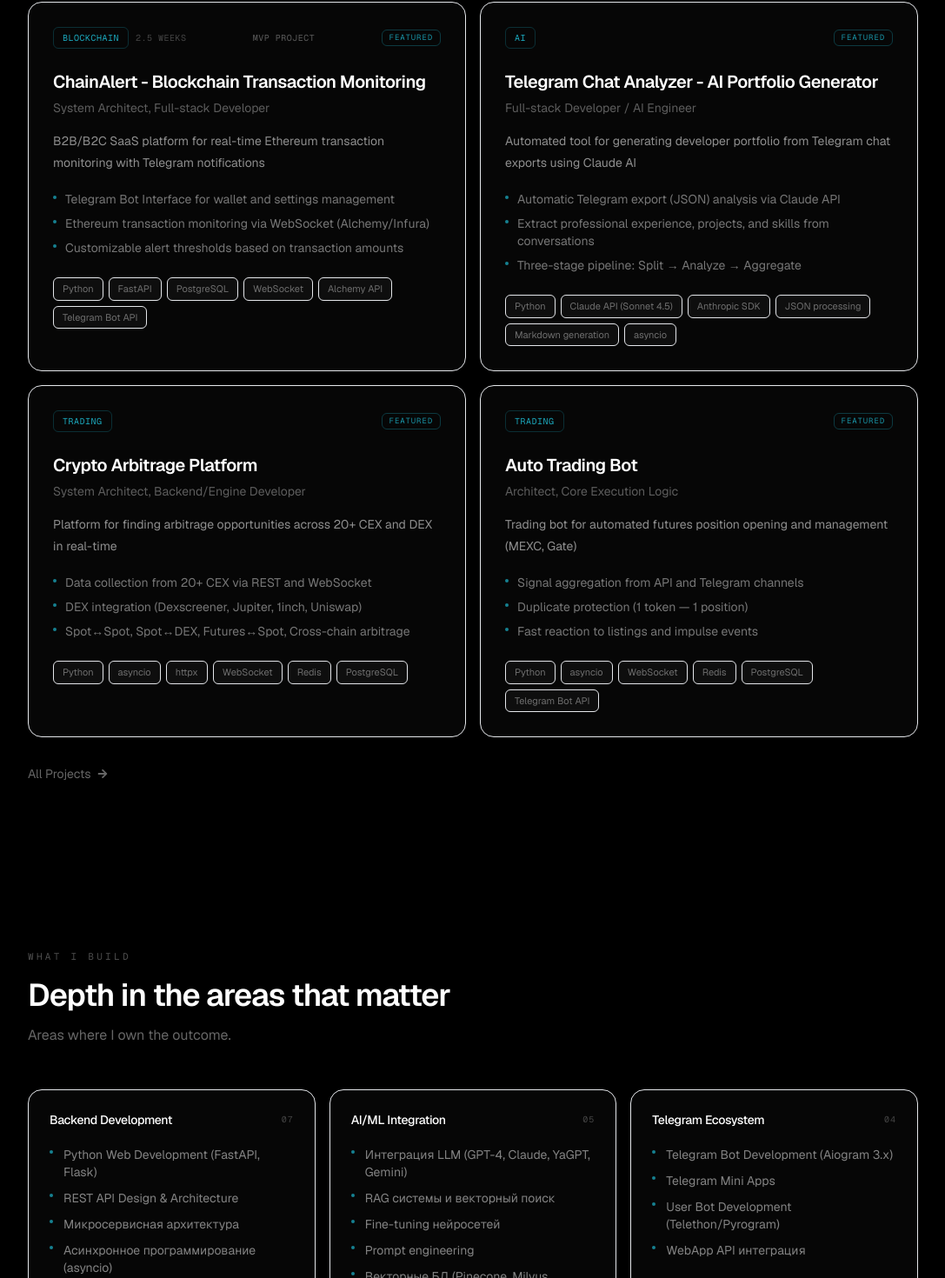
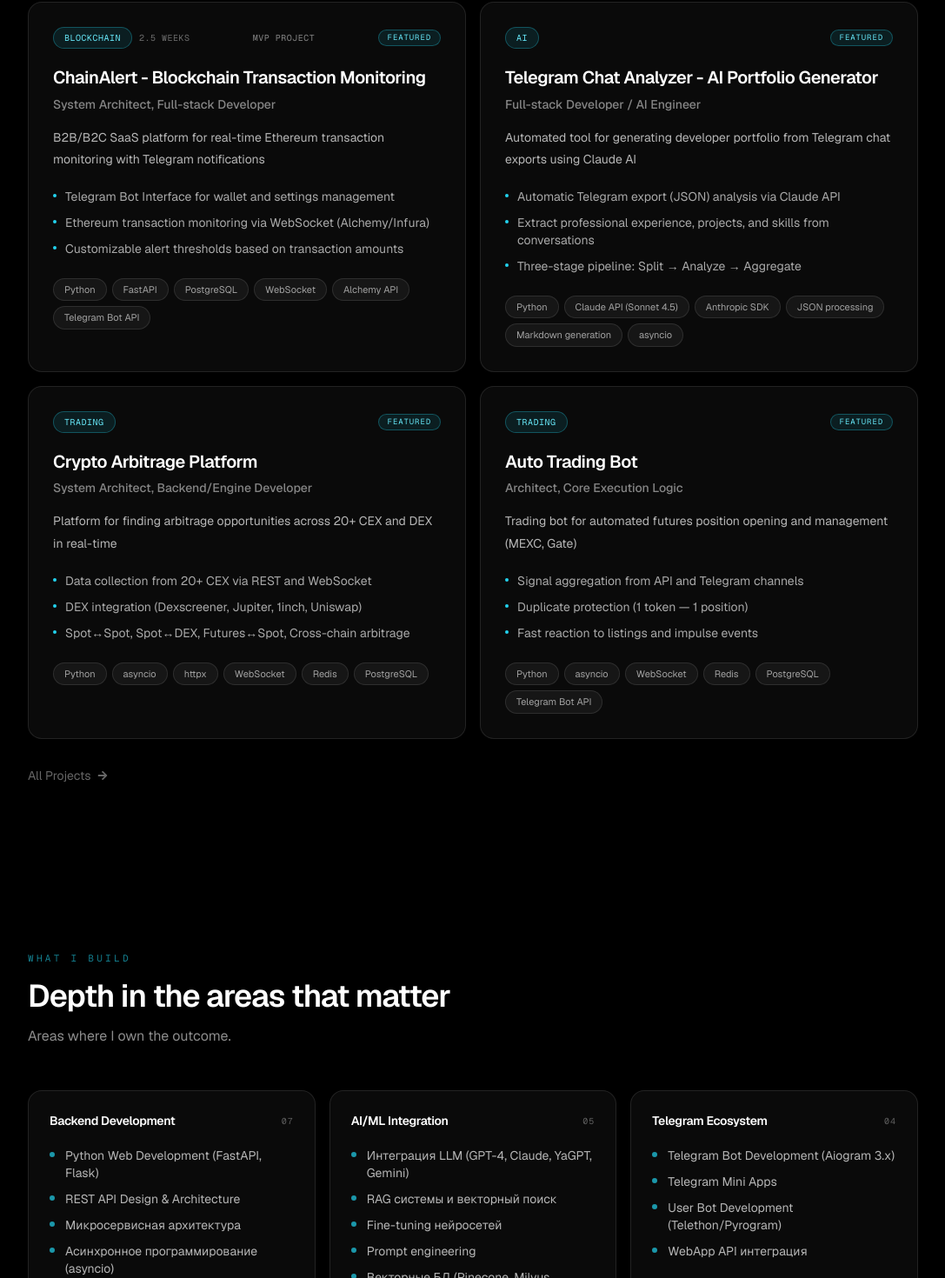
Before and after one commit to Glour/portfolio, a Next.js app: page /en in a window 1280 px wide. Shown: the part 1200-2670 px from the top of the page at 87% size, without its empty margins (96-1183 px from the left). Built offline with nearby package versions, Linux system fonts and the light colour scheme.

Commit message:
Fix readability: boost text opacity, glassmorphism cards, improved hover effects

```diff
--- a/app/[locale]/page.tsx
+++ b/app/[locale]/page.tsx
@@ -120,7 +120,7 @@ export default function HomePage() {
             initial={{ opacity: 0, y: 16 }}
             animate={{ opacity: 1, y: 0 }}
             transition={{ duration: 0.65, delay: 0.22, ease: 'easeOut' }}
-            className="mt-7 max-w-2xl text-[1.05rem] leading-[1.75] text-white/50"
+            className="mt-7 max-w-2xl text-[1.05rem] leading-[1.75] text-white/65"
           >
             {t('hero.subtitle')}
           </motion.p>
@@ -211,20 +211,20 @@ export default function HomePage() {
               key={skillGroup.category}
               {...fadeUp}
               transition={{ duration: 0.55, delay: index * 0.05, ease: 'easeOut' }}
-              className="group rounded-2xl border border-white/6 bg-white/[0.025] p-6 transition-all duration-300 hover:border-white/12 hover:bg-white/[0.04]"
+              className="group rounded-2xl border border-white/10 bg-white/[0.04] p-6 backdrop-blur-sm transition-all duration-300 hover:-translate-y-0.5 hover:border-primary-400/20 hover:bg-white/[0.07] hover:shadow-[0_4px_24px_rgba(34,211,238,0.05)]"
             >
               <div className="mb-5 flex items-center justify-between">
-                <h3 className="text-sm font-medium tracking-tight text-white">
+                <h3 className="text-sm font-semibold tracking-tight text-white">
                   {t(`skills.categories.${skillGroup.category}`)}
                 </h3>
-                <span className="font-mono text-[10px] tracking-widest text-white/25">
+                <span className="font-mono text-[10px] tracking-widest text-white/35">
                   {String(skillGroup.skills.length).padStart(2, '0')}
                 </span>
               </div>
               <ul className="space-y-2.5">
                 {skillGroup.skills.map((skill) => (
-                  <li key={skill} className="flex items-start gap-3 text-sm text-white/50">
-                    <span className="mt-[5px] h-1 w-1 flex-shrink-0 rounded-full bg-primary-400/60" />
+                  <li key={skill} className="flex items-start gap-3 text-sm text-white/70">
+                    <span className="mt-[6px] h-1.5 w-1.5 flex-shrink-0 rounded-full bg-primary-400/70" />
                     <span>{skill}</span>
                   </li>
                 ))}
@@ -247,11 +247,11 @@ export default function HomePage() {
               key={group.title}
               {...fadeUp}
               transition={{ duration: 0.55, delay: index * 0.05, ease: 'easeOut' }}
-              className="rounded-2xl border border-white/6 bg-white/[0.025] p-6 transition-all duration-300 hover:border-white/12 hover:bg-white/[0.04]"
+              className="group rounded-2xl border border-white/10 bg-white/[0.04] p-6 backdrop-blur-sm transition-all duration-300 hover:-translate-y-0.5 hover:border-primary-400/20 hover:bg-white/[0.07] hover:shadow-[0_4px_24px_rgba(34,211,238,0.05)]"
             >
               <div className="mb-5 flex items-center justify-between">
-                <h3 className="text-sm font-medium text-white">{group.title}</h3>
-                <span className="font-mono text-[10px] tracking-widest text-white/25">
+                <h3 className="text-sm font-semibold text-white">{group.title}</h3>
+                <span className="font-mono text-[10px] tracking-widest text-white/35">
                   {String(group.items.length).padStart(2, '0')}
                 </span>
               </div>
@@ -259,7 +259,7 @@ export default function HomePage() {
                 {group.items.map((item) => (
                   <span
                     key={item}
-                    className="rounded-md border border-white/8 bg-white/[0.03] px-2.5 py-1 text-xs text-white/55"
+                    className="rounded-full border border-white/10 bg-white/[0.05] px-2.5 py-1 text-xs text-white/70 transition-colors duration-200 group-hover:border-primary-400/15 group-hover:text-white/85"
                   >
                     {item}
                   </span>
@@ -282,11 +282,11 @@ export default function HomePage() {
               key={item}
               {...fadeUp}
               transition={{ duration: 0.5, delay: i * 0.04, ease: 'easeOut' }}
-              className="rounded-2xl border border-white/6 bg-white/[0.025] p-5 text-white/55 transition-all duration-300 hover:border-white/12"
+              className="rounded-2xl border border-white/10 bg-white/[0.04] p-5 backdrop-blur-sm transition-all duration-300 hover:border-primary-400/20 hover:bg-white/[0.07]"
             >
               <div className="flex items-start gap-3">
-                <FaCheck className="mt-1 flex-shrink-0 text-[10px] text-primary-400/70" />
-                <p className="text-sm leading-[1.7]">{item}</p>
+                <FaCheck className="mt-1 flex-shrink-0 text-xs text-primary-400" />
+                <p className="text-sm leading-[1.75] text-white/75">{item}</p>
               </div>
             </motion.div>
           ))}
@@ -298,7 +298,7 @@ export default function HomePage() {
         <div className="container mx-auto max-w-5xl">
           <motion.div
             {...fadeUp}
-            className="relative overflow-hidden rounded-3xl border border-white/8 bg-white/[0.025] p-10 md:p-14"
+            className="relative overflow-hidden rounded-3xl border border-white/10 bg-white/[0.04] p-10 backdrop-blur-sm md:p-14"
           >
             {/* Subtle cyan glow inside card */}
             <div
@@ -367,11 +367,11 @@ function SectionShell({
     <section id={id} className="px-6 py-20 md:py-24">
       <div className="container mx-auto max-w-5xl">
         <motion.div {...fadeUp} className="mb-12">
-          <p className="font-mono text-[11px] tracking-[0.3em] text-white/30 uppercase">{eyebrow}</p>
+          <p className="font-mono text-[11px] tracking-[0.3em] text-primary-400/60 uppercase">{eyebrow}</p>
           <h2 className="mt-4 max-w-2xl text-3xl font-semibold tracking-[-0.03em] text-white md:text-4xl">
             {title}
           </h2>
-          <p className="mt-3 max-w-xl text-base leading-[1.75] text-white/40">
+          <p className="mt-3 max-w-xl text-base leading-[1.75] text-white/55">
             {subtitle}
           </p>
         </motion.div>
@@ -390,44 +390,49 @@ function ProjectCard({ project, index }: { project: Project; index: number }) {
       whileInView={{ opacity: 1, y: 0 }}
       viewport={{ once: true, amount: 0.1 }}
       transition={{ duration: 0.55, delay: index * 0.07, ease: 'easeOut' }}
-      className="group relative rounded-2xl border border-white/6 bg-white/[0.025] p-7 transition-all duration-300 hover:border-white/12 hover:bg-white/[0.04]"
+      className="group relative overflow-hidden rounded-2xl border border-white/10 bg-white/[0.04] p-7 backdrop-blur-sm transition-all duration-300 hover:-translate-y-1 hover:border-primary-400/20 hover:bg-white/[0.07] hover:shadow-[0_8px_40px_rgba(34,211,238,0.06)]"
     >
+      {/* Subtle glow on hover */}
+      <div className="pointer-events-none absolute inset-0 opacity-0 transition-opacity duration-500 group-hover:opacity-100"
+           style={{ background: 'radial-gradient(circle at top left, rgba(34,211,238,0.05) 0%, transparent 60%)' }} />
+
       {/* Category + meta row */}
-      <div className="mb-6 flex flex-wrap items-center gap-2">
-        <span className="rounded-md border border-primary-400/20 bg-primary-400/8 px-2.5 py-1 font-mono text-[10px] tracking-wider text-primary-400/80 uppercase">
+      <div className="relative mb-5 flex flex-wrap items-center gap-2">
+        <span className="rounded-full border border-primary-400/30 bg-primary-400/10 px-3 py-1 font-mono text-[10px] tracking-wider text-primary-300 uppercase">
           {project.category}
         </span>
         {project.period && (
-          <span className="font-mono text-[10px] tracking-wider text-white/25 uppercase">
+          <span className="font-mono text-[10px] tracking-wider text-white/40 uppercase">
             {project.period}
           </span>
         )}
         {project.budget && (
-          <span className="ml-auto font-mono text-[10px] tracking-wider text-white/35 uppercase">
+          <span className="ml-auto font-mono text-[10px] tracking-wider text-white/50 uppercase">
             {project.budget}
           </span>
         )}
         {project.highlight && (
-          <span className="ml-auto rounded-md border border-primary-400/25 bg-primary-400/8 px-2 py-0.5 font-mono text-[9px] tracking-widest text-primary-400/70 uppercase">
+          <span className="ml-auto rounded-full border border-primary-400/30 bg-primary-400/10 px-2.5 py-0.5 font-mono text-[9px] tracking-widest text-primary-300 uppercase">
             Featured
           </span>
         )}
       </div>
 
-      <h3 className="text-xl font-semibold tracking-tight text-white transition-colors duration-200 group-hover:text-primary-300">
+      <div className="relative">
+        <h3 className="text-xl font-semibold leading-snug tracking-tight text-white transition-colors duration-200 group-hover:text-primary-300">
           {project.title}
         </h3>
-      <p className="mt-1.5 text-sm text-white/35">{project.role}</p>
+        <p className="mt-1.5 text-sm font-medium text-white/50">{project.role}</p>
 
-      <p className="mt-4 text-sm leading-[1.75] text-white/55">
+        <p className="mt-4 text-sm leading-[1.8] text-white/70">
           {project.description}
         </p>
 
         {project.features && project.features.length > 0 && (
-        <ul className="mt-5 space-y-2">
+          <ul className="mt-5 space-y-2.5">
             {project.features.slice(0, 3).map((feature) => (
-            <li key={feature} className="flex items-start gap-2.5 text-sm text-white/45">
-              <span className="mt-[6px] h-1 w-1 flex-shrink-0 rounded-full bg-primary-400/60" />
+              <li key={feature} className="flex items-start gap-2.5 text-sm text-white/65">
+                <span className="mt-[7px] h-1 w-1 flex-shrink-0 rounded-full bg-primary-400" />
                 {feature}
               </li>
             ))}
@@ -438,11 +443,12 @@ function ProjectCard({ project, index }: { project: Project; index: number }) {
           {project.tech.slice(0, 6).map((tech) => (
             <span
               key={tech}
-            className="rounded-md border border-white/8 bg-white/[0.03] px-2.5 py-1 text-[11px] text-white/40"
+              className="rounded-full border border-white/10 bg-white/[0.05] px-3 py-1 text-[11px] text-white/60 transition-colors duration-200 group-hover:border-primary-400/15 group-hover:text-white/75"
             >
               {tech}
             </span>
           ))}
+        </div>
       </div>
     </motion.article>
   );
@@ -462,18 +468,18 @@ function ContactLink({
       href={href}
       target={href.startsWith('mailto:') ? undefined : '_blank'}
       rel={href.startsWith('mailto:') ? undefined : 'noopener noreferrer'}
-      className="group flex items-center justify-between rounded-xl border border-white/6 bg-white/[0.02] px-4 py-3.5 transition-all duration-200 hover:border-white/12 hover:bg-white/[0.04]"
+      className="group flex items-center justify-between rounded-xl border border-white/10 bg-white/[0.04] px-4 py-4 backdrop-blur-sm transition-all duration-250 hover:border-primary-400/25 hover:bg-white/[0.07] hover:shadow-[0_4px_20px_rgba(34,211,238,0.06)]"
     >
       <div className="flex items-center gap-3">
-        <div className="text-white/30 transition-colors duration-200 group-hover:text-primary-400">
+        <div className="rounded-lg border border-white/10 bg-white/[0.06] p-2.5 text-white/50 transition-all duration-200 group-hover:border-primary-400/20 group-hover:text-primary-400">
           {icon}
         </div>
         <div>
-          <p className="text-[11px] text-white/30">{label}</p>
-          <p className="text-sm font-medium text-white/70">{value}</p>
+          <p className="text-[11px] text-white/40">{label}</p>
+          <p className="text-sm font-medium text-white/80">{value}</p>
         </div>
       </div>
-      <FaArrowRight className="text-[10px] text-white/20 transition-all duration-200 group-hover:translate-x-0.5 group-hover:text-primary-400/60" />
+      <FaArrowRight className="text-xs text-white/25 transition-all duration-200 group-hover:translate-x-0.5 group-hover:text-primary-400" />
     </a>
   );
 }
--- a/app/globals.css
+++ b/app/globals.css
@@ -87,9 +87,10 @@ body::after {
 
 /* Glass card */
 .glass {
-  background: rgba(255, 255, 255, 0.03);
-  backdrop-filter: blur(20px);
-  border: 1px solid rgba(255, 255, 255, 0.06);
+  background: rgba(255, 255, 255, 0.05);
+  backdrop-filter: blur(24px);
+  -webkit-backdrop-filter: blur(24px);
+  border: 1px solid rgba(255, 255, 255, 0.10);
 }
 
 /* Accent text */
```
Lines whose indentation alone changed are shown as unchanged.
